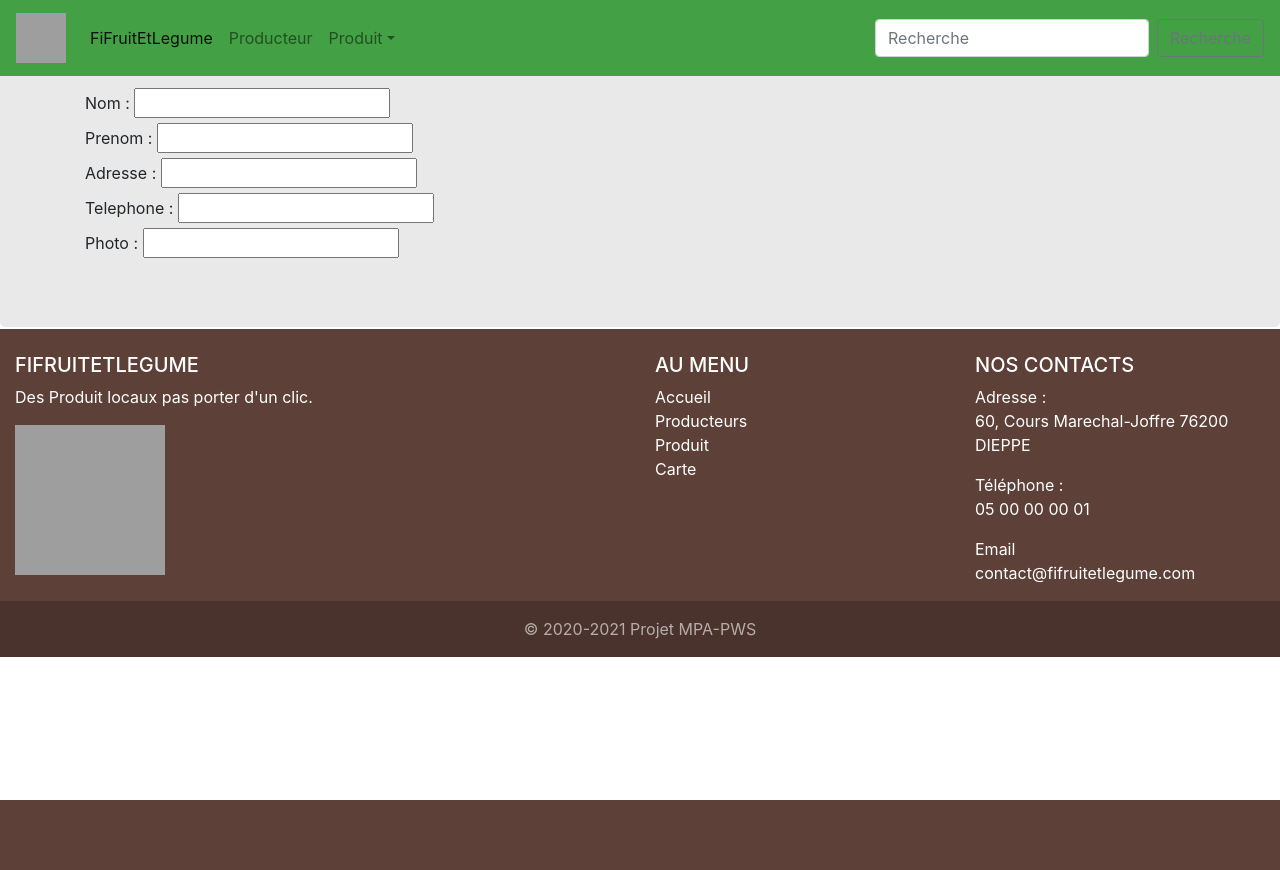
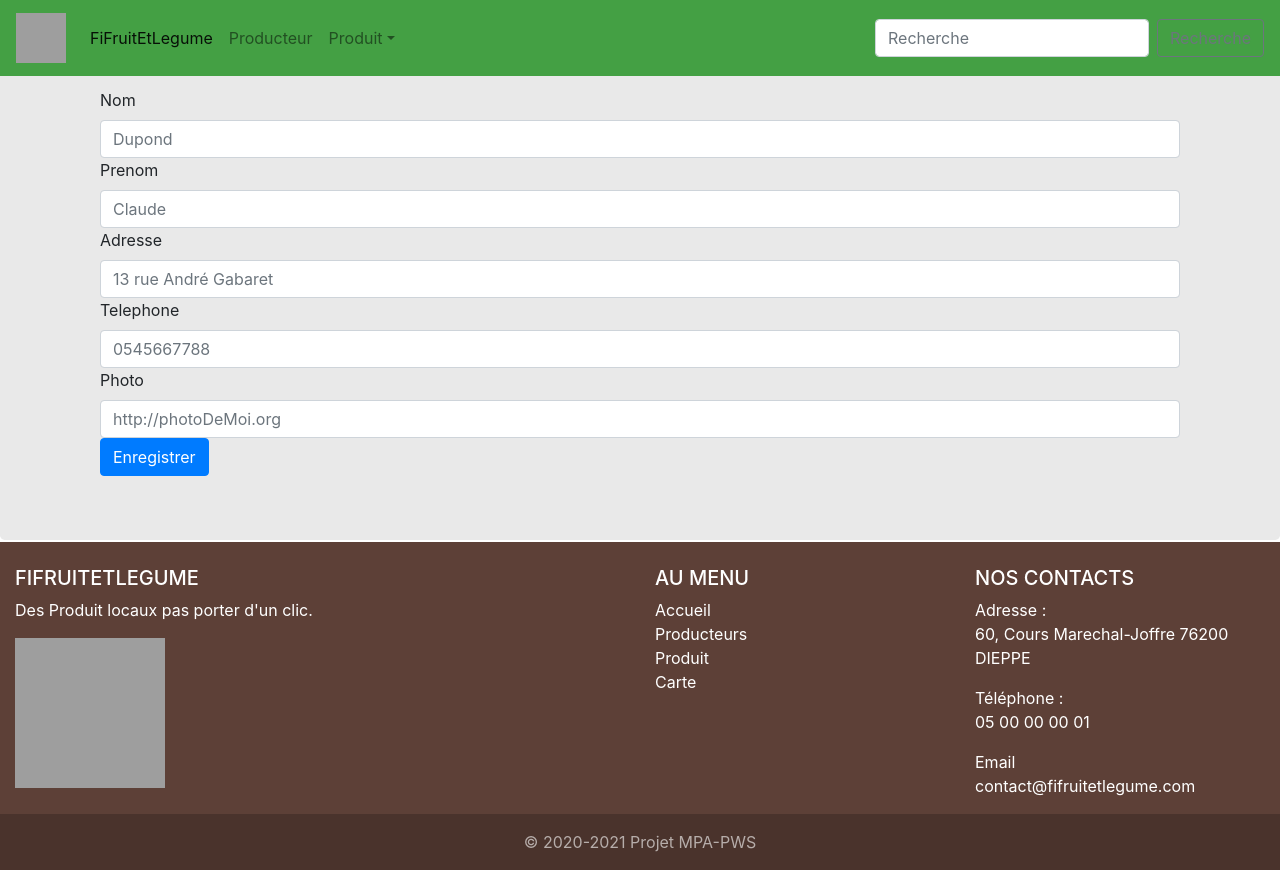
Before and after one commit to Gael-Mousset/FiFruitEtLegume, a Symfony app: template FiFruitEtLegume/templates/Connexion/connexion.html.twig in a window 1280 px wide. Before the commit the page ends 800 px from the top, so only its background shows below. Run offline with Twig, Linux system fonts and the light colour scheme; the template is opened without the code that fills it: most values are stand-ins (such as "Sample title", 1, 10 or a date in 2020); form fields are guessed from the names that the template uses; some libraries are stand-ins or nearby versions; grey boxes are pictures that could not be loaded.

Commit message:
[EDIT] Affichage formulaire

```diff
--- a/FiFruitEtLegume/templates/Connexion/connexion.html.twig
+++ b/FiFruitEtLegume/templates/Connexion/connexion.html.twig
@@ -1,32 +1,38 @@
 {% extends 'base.html.twig' %}
 {% block title %}{{ name }}{% endblock %}
 {% block body %}
-    <style>
+    <div>
+        {{ form_start(form, {'attr': {'class': 'row'}}) }}
+        <dv>
+            <div class="input-field col s12 m6 l6">
+                {{ form_label(form.nom) }}
+                {{ form_widget(form.nom, {'attr': {'placeholder': 'Dupond'}}) }}
+            </div>
 
-    </style>
-    <div>
-        <form action="/Consommateur.php" method="post">
-            <div>
-                <label for="nom">Nom :</label>
-                <input type="text" id="nom" name="user_nom">
+            <div class="input-field col s12 m6 l6">
+                {{ form_label(form.prenom) }}
+                {{ form_widget(form.prenom, {'attr': {'placeholder': 'Claude'}}) }}
             </div>
-            <div>
-                <label for="prenom">Prenom :</label>
-                <input type="text" id="prenom" name="user_prenom">
+
+            <div class="input-field col s12 m6 l6">
+                {{ form_label(form.adresse) }}
+                {{ form_widget(form.adresse, {'attr': {'placeholder': '13 rue André Gabaret'}}) }}
             </div>
-            <div>
-                <label for="adresse">Adresse :</label>
-                <input type="text" id="adresse" name="user_adresse">
+
+            <div class="input-field col s12 m6 l6">
+                {{ form_label(form.telephone) }}
+                {{ form_widget(form.telephone, {'attr': {'placeholder': '0545667788'}}) }}
             </div>
-            <div>
-                <label for="telephone">Telephone :</label>
-                <input type="text" id="telephone" name="user_telephone">
+
+            <div class="input-field col s12 m6 l6">
+                {{ form_label(form.photo) }}
+                {{ form_widget(form.photo, {'attr': {'placeholder': 'http://photoDeMoi.org'}}) }}
             </div>
-            <div>
-                <label for="photo">Photo :</label>
-                <input type="text" id="photo" name="user_photo">
+
+            <div class="input-field col s12 m12 l12">
+                <input type="submit" name="" value="Enregistrer" class="btn btn-primary">
             </div>
-            <!-- Bouton -->
-        </form>
+        </dv>
+        {{ form_end(form) }}
     </div>
 {% endblock %}
```
